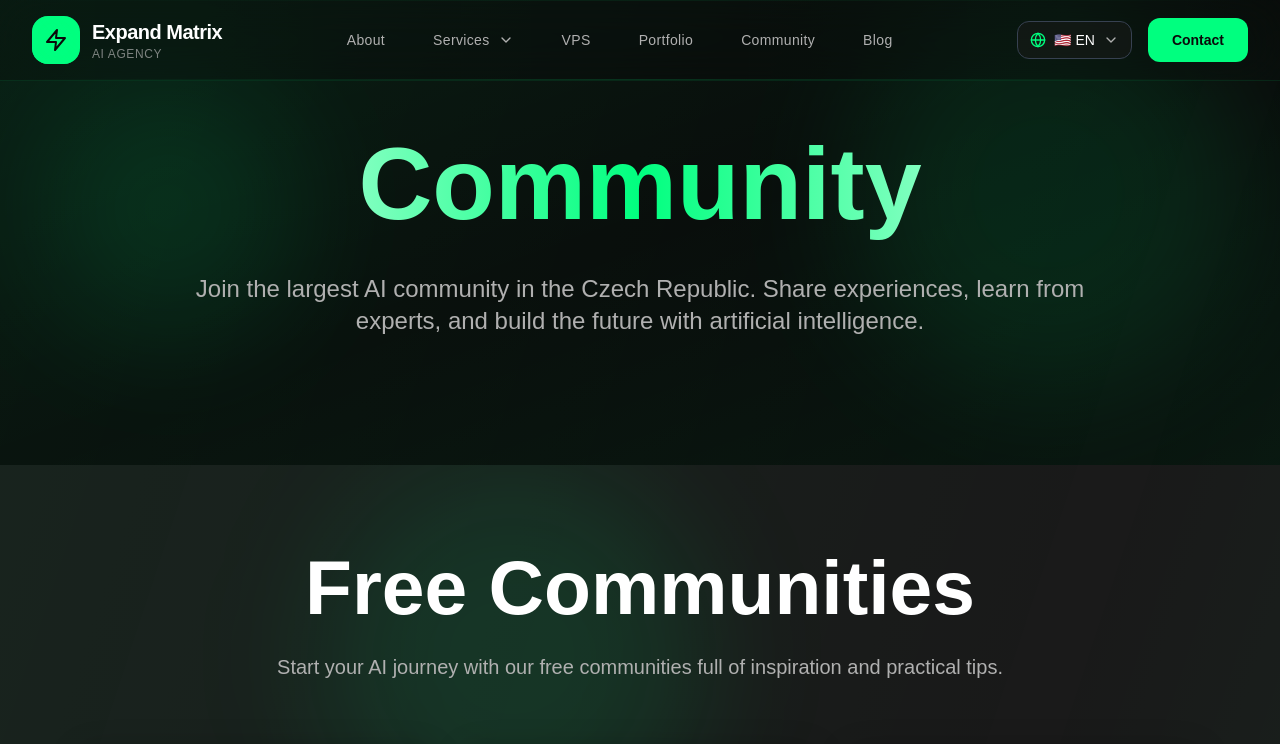
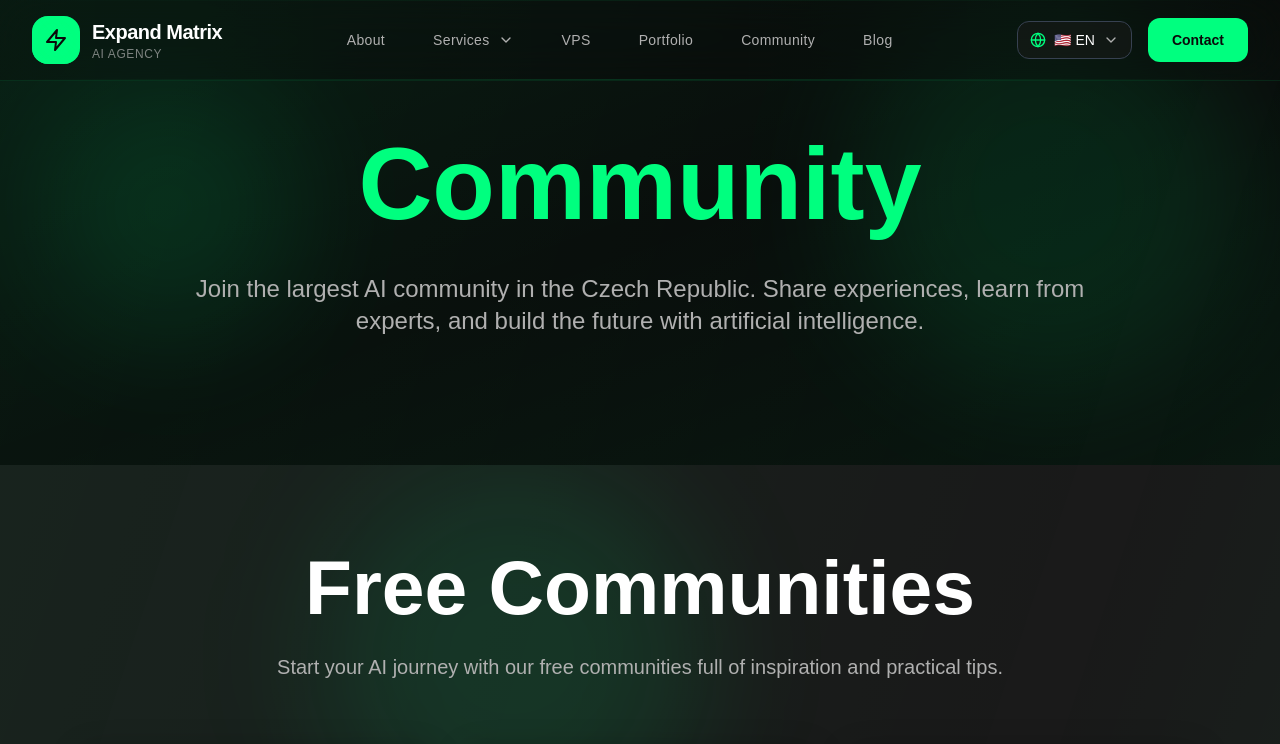
Before and after one commit to expandmatrix/expandmatrix_wep, a Next.js app: page /en/community in a window 1280 px wide. Shown: the top 744 px of the page. Built offline with nearby package versions, Linux system fonts and the light colour scheme; a web font is replaced by a local one.

Commit message:
style: unify community hero heading

```diff
--- a/components/community/CommunityHero.tsx
+++ b/components/community/CommunityHero.tsx
@@ -26,12 +26,12 @@ export default function CommunityHero({ dict }: CommunityHeroProps) {
           className="text-center"
         >
           <motion.h1
-            className="fluid-hero text-text-primary mb-8 font-bold bg-gradient-to-r from-text-primary via-accent-primary to-text-primary bg-clip-text text-transparent"
+            className="fluid-hero font-black text-text-primary mb-8 leading-tight"
             initial={{ scale: 0.9 }}
             animate={{ scale: 1 }}
-            transition={{ duration: 1, ease: "easeOut" }}
+            transition={{ duration: 1, ease: 'easeOut' }}
           >
-            {dict.community.title}
+            <span className="text-accent-primary">{dict.community.title}</span>
           </motion.h1>
           <motion.p
             className="text-xl md:text-2xl text-text-secondary max-w-4xl mx-auto leading-relaxed"
```
